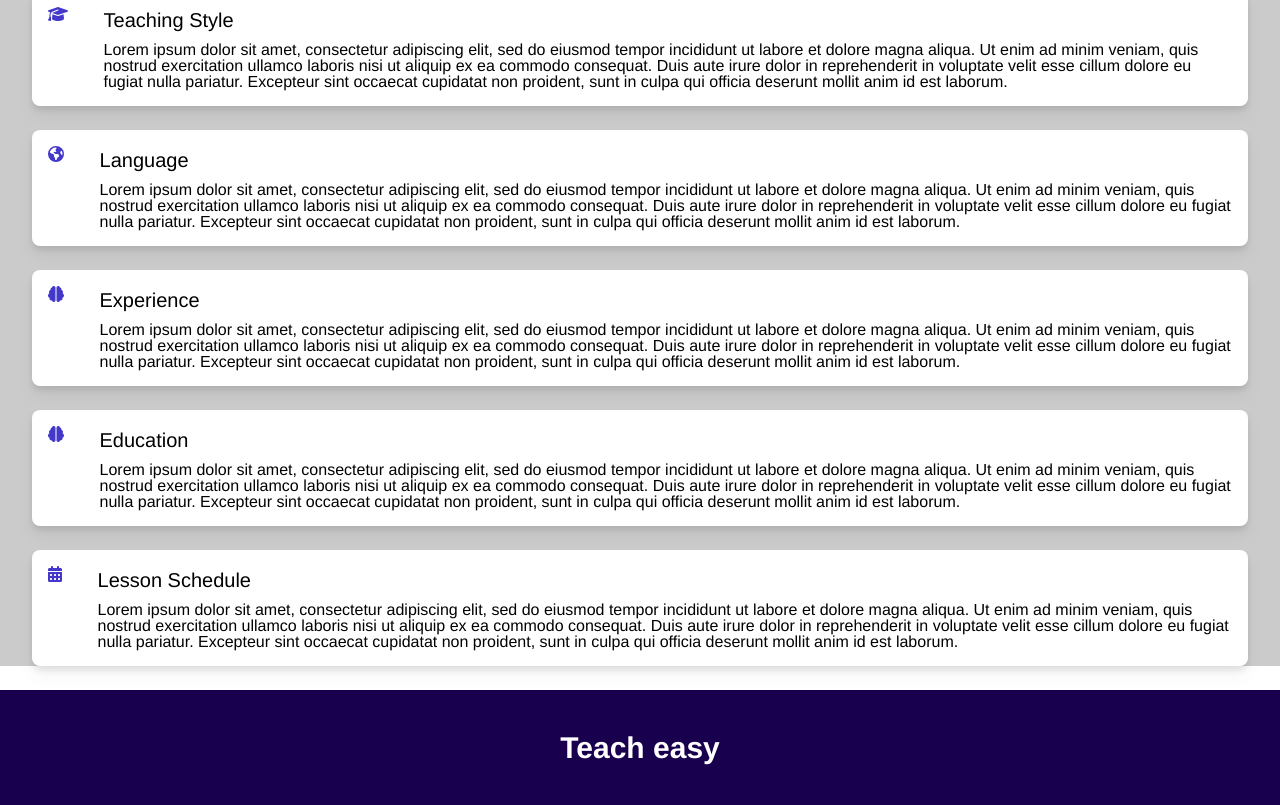
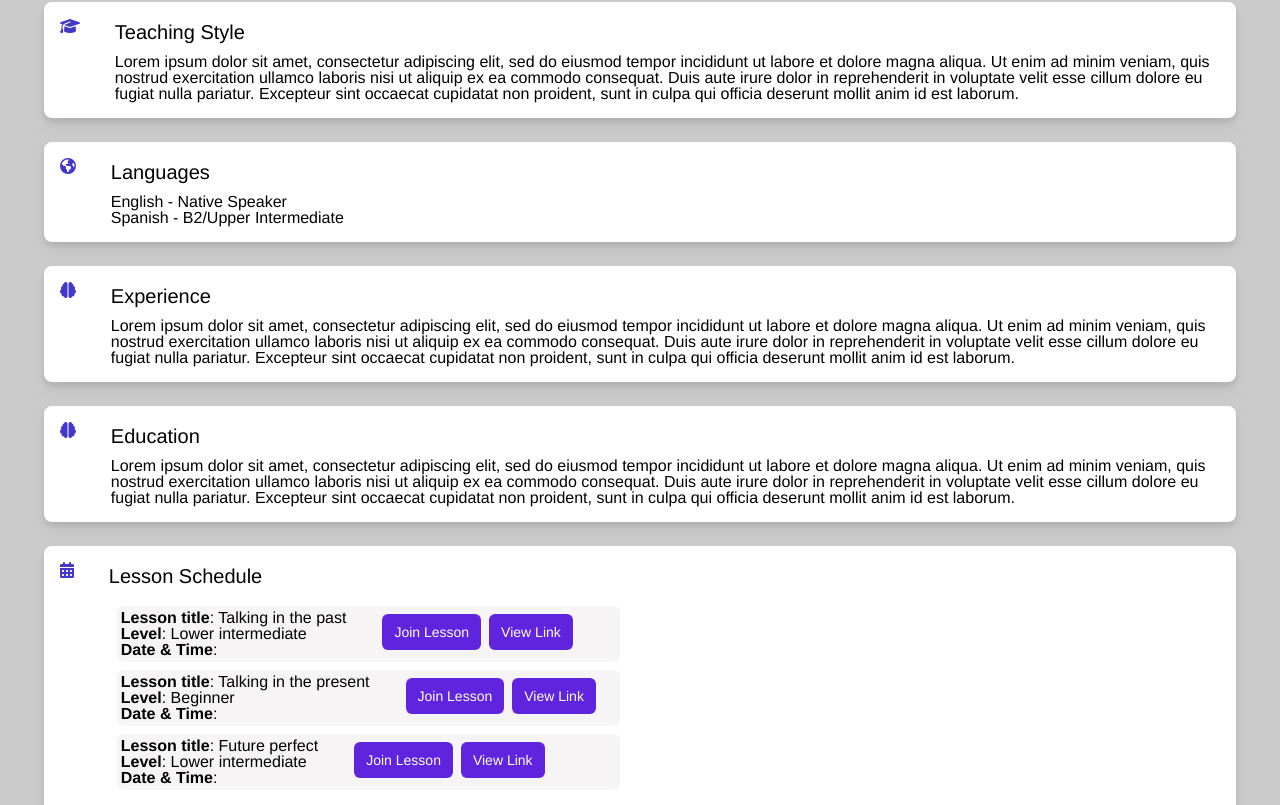
Before and after one commit to chingu-voyages/Teach-Easy, a React (Vite) app in the folder frontend/: page /sampleTeacherProfile in a window 1280 px wide. Shown: the part 450-1255 px from the top of the page. Built offline with nearby package versions, Linux system fonts and the light colour scheme.

Commit message:
add schedule and lesson card component

```diff
--- /dev/null
+++ b/frontend/src/components/LessonCard/LessonCard.jsx
@@ -0,0 +1,36 @@
+import React from 'react';
+import { Link } from 'react-router-dom';
+
+const LessonCard = (props) => {
+  const { title, level, datetime, joinLink, viewLink } = props;
+
+  return (
+    <div className="bg-[#F6F4F4] rounded-md flex w-full m-2 p-1">
+      <div>
+        <div>
+          <strong>Lesson title</strong>: {title}
+        </div>
+        <div>
+          <strong>Level</strong>: {level}
+        </div>
+        <div>
+          <strong>Date &amp; Time</strong>: {datetime}
+        </div>
+      </div>
+      <div className="flex ml-8">
+        <Link to={joinLink}>
+          <div className="bg-[#6024DF] rounded-md text-white px-3 py-2 m-1 hover:bg-violet-600 text-sm">
+            Join Lesson
+          </div>
+        </Link>
+        <Link to={viewLink}>
+          <div className="bg-[#6024DF] rounded-md text-white px-3 py-2 m-1 hover:bg-violet-600 text-sm">
+            View Link
+          </div>
+        </Link>
+      </div>
+    </div>
+  );
+};
+
+export default LessonCard;
--- a/frontend/src/components/TeacherProfile/TeacherProfile.jsx
+++ b/frontend/src/components/TeacherProfile/TeacherProfile.jsx
@@ -1,8 +1,9 @@
-import React from 'react';
+import React, { useState } from 'react';
 import TopNavbar from '../TopNavbar/TopNavbar';
 import Footer from '../Footer/Footer';
 import DataCard from '../DataCard/DataCard';
 import sampleProfilePic from '../../assets/sampleProfilePic.png';
+import LessonCard from '../LessonCard/LessonCard';
 import { FontAwesomeIcon } from '@fortawesome/react-fontawesome';
 import {
   faFaceSmile,
@@ -12,11 +13,38 @@ import {
   faCalendarDays,
 } from '@fortawesome/free-solid-svg-icons';
 
+const sampleLessons = [
+  {
+    title: 'Talking in the past',
+    level: 'Lower intermediate',
+    dateTime: '26/10/2022 Wednesday - 10:30-11:30',
+    joinLink: 'https://meet.google.com/aks-join-mny',
+    viewLink: 'https://meet.google.com/aks-view-iss',
+  },
+  {
+    title: 'Talking in the present',
+    level: 'Beginner',
+    dateTime: '29/10/2022 Saturday - 10:30-11:30',
+    joinLink: 'https://meet.google.com/aks-join-mnl',
+    viewLink: 'https://meet.google.com/aks-view-isz',
+  },
+  {
+    title: 'Future perfect',
+    level: 'Lower intermediate',
+    dateTime: '1/11/2022 Monday - 10:30-11:30',
+    joinLink: 'https://meet.google.com/aks-join-mng',
+    viewLink: 'https://meet.google.com/aks-view-isl',
+  },
+];
+
 const TeacherProfile = () => {
+  const [lessons, setLessons] = useState(sampleLessons);
+
   return (
     <>
       <TopNavbar />
       <div className="bg-[#CBCBCB]">
+        <div className="cardsContainer p-3">
           <DataCard>
             <img src={sampleProfilePic} className="w-40" />
             <div className="text-content">
@@ -35,8 +63,8 @@ const TeacherProfile = () => {
                 Lorem ipsum dolor sit amet, consectetur adipiscing elit, sed do
                 eiusmod tempor incididunt ut labore et dolore magna aliqua. Ut
                 enim ad minim veniam, quis nostrud exercitation ullamco laboris
-              nisi ut aliquip ex ea commodo consequat. Duis aute irure dolor in
-              reprehenderit in voluptate velit esse cillum dolore eu fugiat
+                nisi ut aliquip ex ea commodo consequat. Duis aute irure dolor
+                in reprehenderit in voluptate velit esse cillum dolore eu fugiat
                 nulla pariatur. Excepteur sint occaecat cupidatat non proident,
                 sunt in culpa qui officia deserunt mollit anim id est laborum.
               </p>
@@ -53,8 +81,8 @@ const TeacherProfile = () => {
                 Lorem ipsum dolor sit amet, consectetur adipiscing elit, sed do
                 eiusmod tempor incididunt ut labore et dolore magna aliqua. Ut
                 enim ad minim veniam, quis nostrud exercitation ullamco laboris
-              nisi ut aliquip ex ea commodo consequat. Duis aute irure dolor in
-              reprehenderit in voluptate velit esse cillum dolore eu fugiat
+                nisi ut aliquip ex ea commodo consequat. Duis aute irure dolor
+                in reprehenderit in voluptate velit esse cillum dolore eu fugiat
                 nulla pariatur. Excepteur sint occaecat cupidatat non proident,
                 sunt in culpa qui officia deserunt mollit anim id est laborum.
               </p>
@@ -66,16 +94,11 @@ const TeacherProfile = () => {
               <FontAwesomeIcon icon={faEarthAmericas} color="rgb(67 56 202)" />
             </div>
             <div className="text-content">
-            <div className="text-xl pb-2">Language</div>
-            <p>
-              Lorem ipsum dolor sit amet, consectetur adipiscing elit, sed do
-              eiusmod tempor incididunt ut labore et dolore magna aliqua. Ut
-              enim ad minim veniam, quis nostrud exercitation ullamco laboris
-              nisi ut aliquip ex ea commodo consequat. Duis aute irure dolor in
-              reprehenderit in voluptate velit esse cillum dolore eu fugiat
-              nulla pariatur. Excepteur sint occaecat cupidatat non proident,
-              sunt in culpa qui officia deserunt mollit anim id est laborum.
-            </p>
+              <div className="text-xl pb-2">Languages</div>
+              <ul>
+                <li>English - Native Speaker</li>
+                <li>Spanish - B2/Upper Intermediate</li>
+              </ul>
             </div>
           </DataCard>
 
@@ -89,8 +112,8 @@ const TeacherProfile = () => {
                 Lorem ipsum dolor sit amet, consectetur adipiscing elit, sed do
                 eiusmod tempor incididunt ut labore et dolore magna aliqua. Ut
                 enim ad minim veniam, quis nostrud exercitation ullamco laboris
-              nisi ut aliquip ex ea commodo consequat. Duis aute irure dolor in
-              reprehenderit in voluptate velit esse cillum dolore eu fugiat
+                nisi ut aliquip ex ea commodo consequat. Duis aute irure dolor
+                in reprehenderit in voluptate velit esse cillum dolore eu fugiat
                 nulla pariatur. Excepteur sint occaecat cupidatat non proident,
                 sunt in culpa qui officia deserunt mollit anim id est laborum.
               </p>
@@ -107,8 +130,8 @@ const TeacherProfile = () => {
                 Lorem ipsum dolor sit amet, consectetur adipiscing elit, sed do
                 eiusmod tempor incididunt ut labore et dolore magna aliqua. Ut
                 enim ad minim veniam, quis nostrud exercitation ullamco laboris
-              nisi ut aliquip ex ea commodo consequat. Duis aute irure dolor in
-              reprehenderit in voluptate velit esse cillum dolore eu fugiat
+                nisi ut aliquip ex ea commodo consequat. Duis aute irure dolor
+                in reprehenderit in voluptate velit esse cillum dolore eu fugiat
                 nulla pariatur. Excepteur sint occaecat cupidatat non proident,
                 sunt in culpa qui officia deserunt mollit anim id est laborum.
               </p>
@@ -121,17 +144,19 @@ const TeacherProfile = () => {
             </div>
             <div className="text-content">
               <div className="text-xl pb-2">Lesson Schedule</div>
-            <p>
-              Lorem ipsum dolor sit amet, consectetur adipiscing elit, sed do
-              eiusmod tempor incididunt ut labore et dolore magna aliqua. Ut
-              enim ad minim veniam, quis nostrud exercitation ullamco laboris
-              nisi ut aliquip ex ea commodo consequat. Duis aute irure dolor in
-              reprehenderit in voluptate velit esse cillum dolore eu fugiat
-              nulla pariatur. Excepteur sint occaecat cupidatat non proident,
-              sunt in culpa qui officia deserunt mollit anim id est laborum.
-            </p>
+              {lessons.map((lesson) => (
+                <LessonCard
+                  key={lesson.title}
+                  title={lesson.title}
+                  level={lesson.level}
+                  date={lesson.dateTime}
+                  joinLink={lesson.joinLink}
+                  viewLink={lesson.viewLink}
+                />
+              ))}
             </div>
           </DataCard>
+        </div>
       </div>
       <Footer />
     </>
```
Lines whose indentation alone changed are shown as unchanged.
